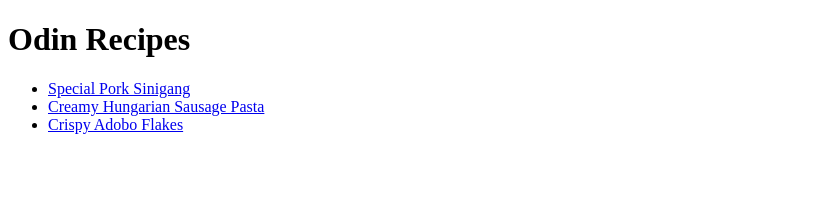
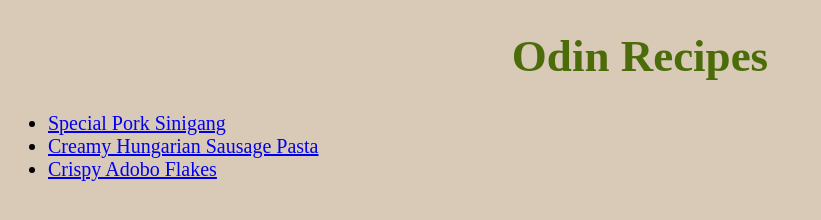
Before and after one commit to theRaeRae/odin-recipes, a plain HTML site: page index.html in a window 1280 px wide. Shown: the whole page, without its empty margins (0-821 px from the left). Drawn offline with Linux system fonts and the light colour scheme.

Commit message:
idk anymore

```diff
--- a/index.html
+++ b/index.html
@@ -3,6 +3,7 @@
     <head>
         <meta charset="utf-8">
         <title>Odin Recipes</title>
+        <link rel="stylesheet" href="style.css">
     </head>
 
     <body>
--- /dev/null
+++ b/style.css
@@ -0,0 +1,14 @@
+h1 {
+    text-align: center;
+    color: rgb(76, 108, 10);
+    font-size: 45px;
+
+}
+
+ul {
+    font-size: 20px;
+}
+
+body {
+    background-color: rgba(211, 193, 171, 0.847);
+}
```
Also changed, not shown: recipe/sinigang.html (+1 -0 lines).
